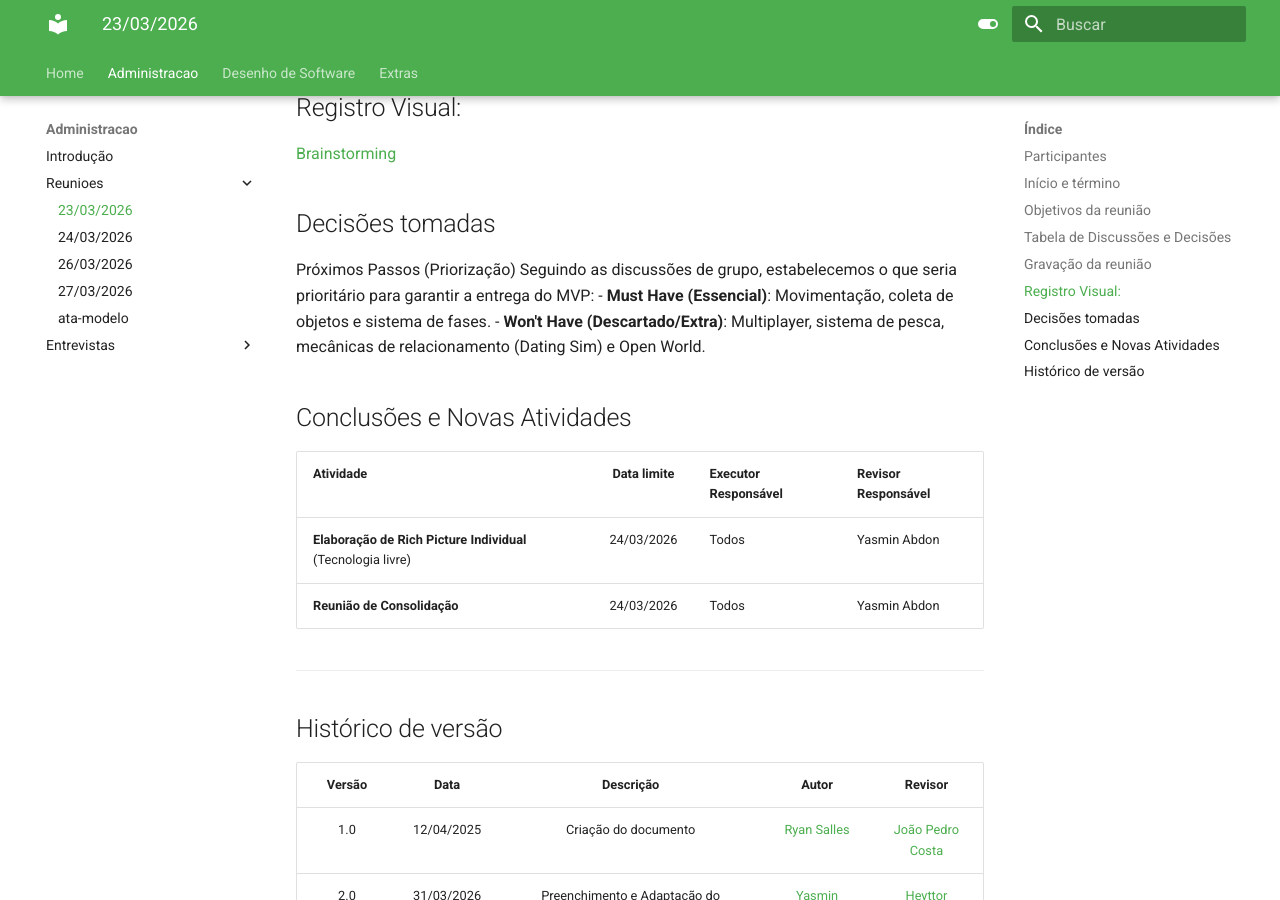
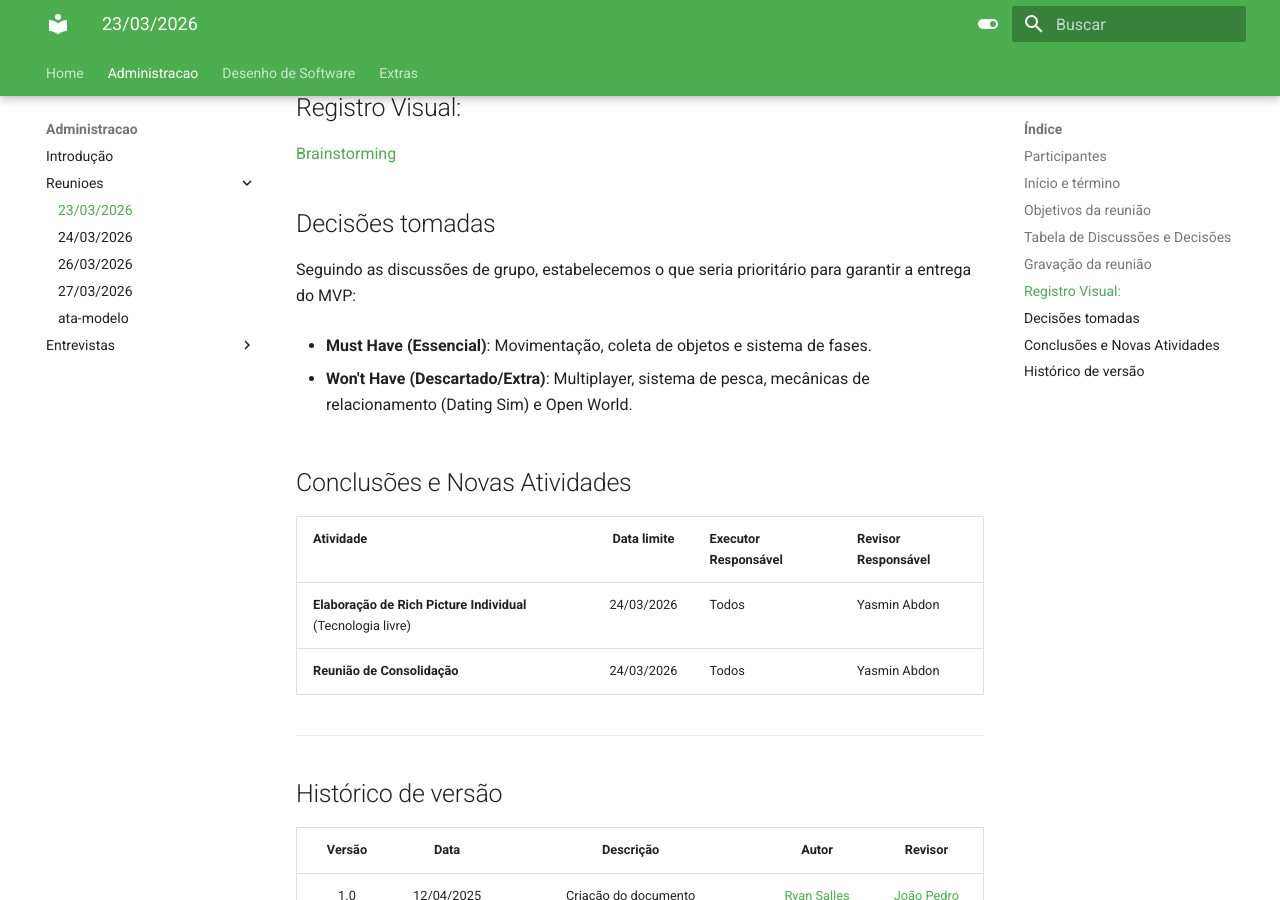
Before and after one commit to UnBArqDsw2026-1-Turma01/2026.1-T01_G1_FCTE_EcoGame_JogoSustentabilidade, an MkDocs documentation site: the page built from docs/administracao/reunioes/20260323.md, in a window 1280 px wide and 900 px high, scrolled down 1913 px. Built offline with MkDocs 1.6.1 and Material for MkDocs 9.7.7, drawn with Linux system fonts in a browser that asks for light colours.

Commit message:
Pequeno fix em texto da reuniao 20260323

```diff
--- a/docs/administracao/reunioes/20260323.md
+++ b/docs/administracao/reunioes/20260323.md
@@ -48,9 +48,10 @@ Reunião realizada no **Google Meet.**
 <a href="../../../desenho-de-software/base/iniciativas-extras/elicitacao/brainstorming/"> Brainstorming </a>
 
 ## Decisões tomadas
-Próximos Passos (Priorização)
 Seguindo as discussões de grupo, estabelecemos o que seria prioritário para garantir a entrega do MVP:
+
 - **Must Have (Essencial)**: Movimentação, coleta de objetos e sistema de fases.
+
 - **Won't Have (Descartado/Extra)**: Multiplayer, sistema de pesca, mecânicas de relacionamento (Dating Sim) e Open World.
 
 
```
